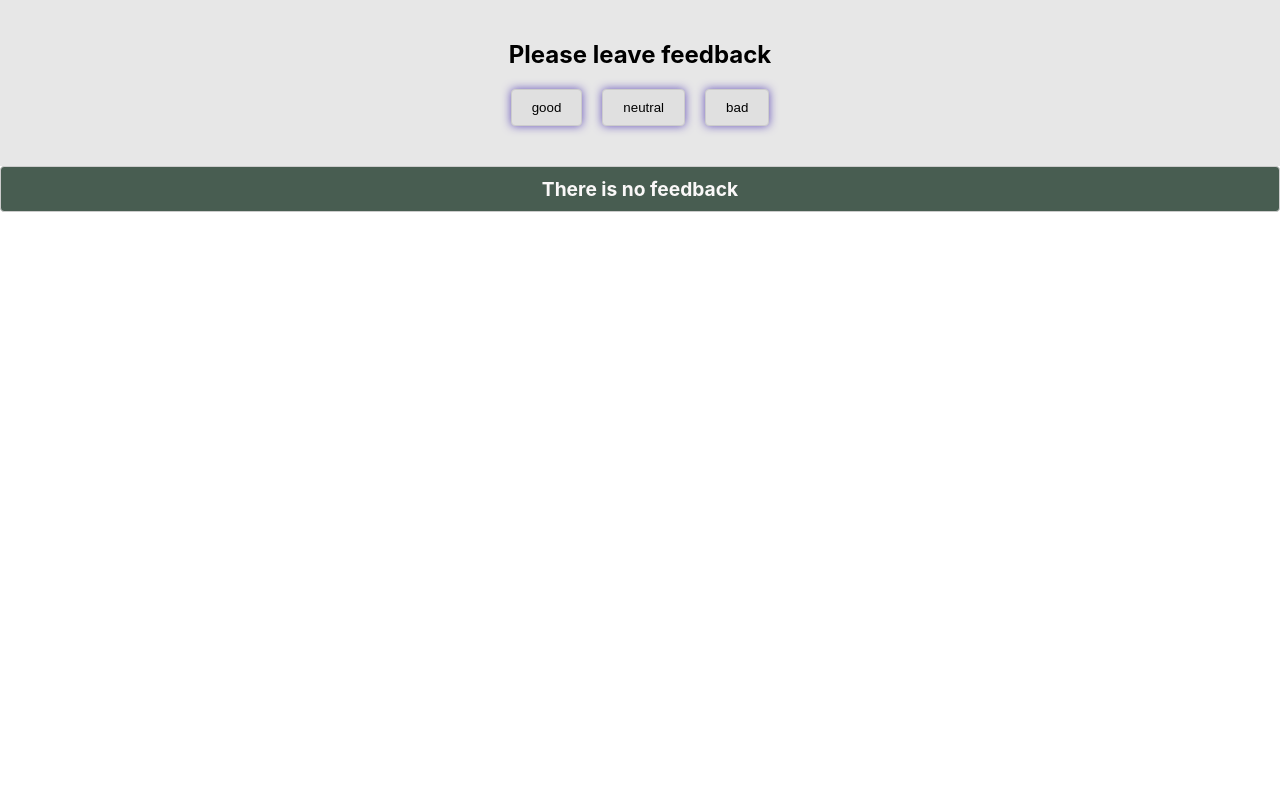
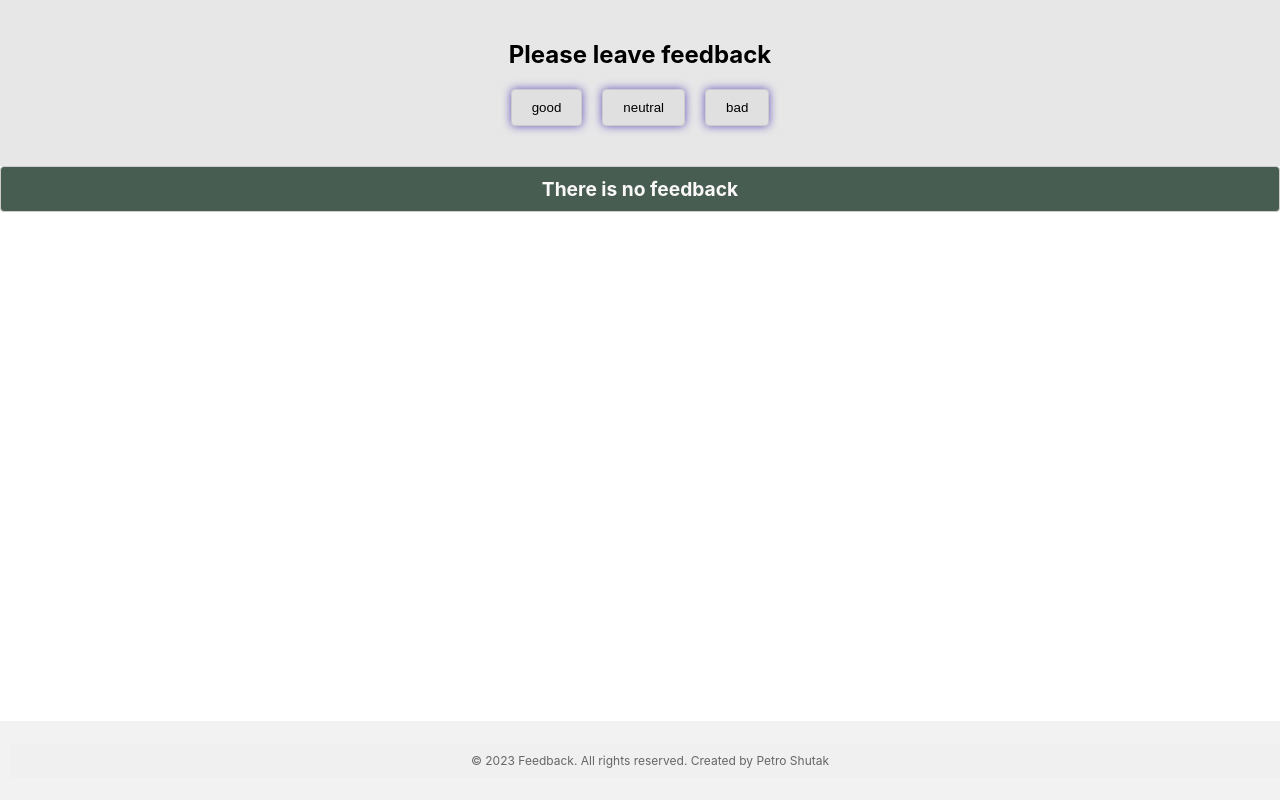
Before and after one commit to PetroShutak/goit-react-hw-02-feedback, a React (Create React App) app: page / in a window 1280 px wide. Built offline with nearby package versions, Linux system fonts and the light colour scheme.

Commit message:
added footer
because it's cool)

```diff
--- a/src/components/App.jsx
+++ b/src/components/App.jsx
@@ -3,6 +3,7 @@
 import { Statistics } from './Statistics/Statistics';
 import { Section } from './Section/Section';
 import { Notification } from './Notification/Notification';
+import { Footer } from './Footer/Footer';
 
 export class App extends Component {
   state = {
@@ -55,6 +56,7 @@
           <Notification message="There is no feedback" />
         )}
         {total > 0 && <Notification message="Thank you for your feedback!" />}
+        <Footer />
       </div>
     );
   }
--- /dev/null
+++ b/src/components/Footer/Footer.jsx
@@ -0,0 +1,17 @@
+import { Component } from "react";
+import css from './Footer.module.css';
+import PropTypes from 'prop-types';
+
+export class Footer extends Component {
+    render() {
+        return (
+        <div className={css.footer_container}>
+            <p className={css.footer}>© 2023 Feedback. All rights reserved. Created by Petro Shutak</p>
+        </div>
+        );
+    }
+    }
+
+Footer.propTypes = {
+    children: PropTypes.node,
+};
--- /dev/null
+++ b/src/components/Footer/Footer.module.css
@@ -0,0 +1,16 @@
+.footer_container {
+    position: fixed;
+    bottom: 0;
+    left: 0;
+    width: 100%;
+    background-color: #f2f2f2;
+    padding: 10px;
+  }
+
+.footer {
+    background-color: #f0f0f0;
+    padding: 10px;
+    text-align: center;
+    font-size: 12px;
+    color: #666;
+  }
```
